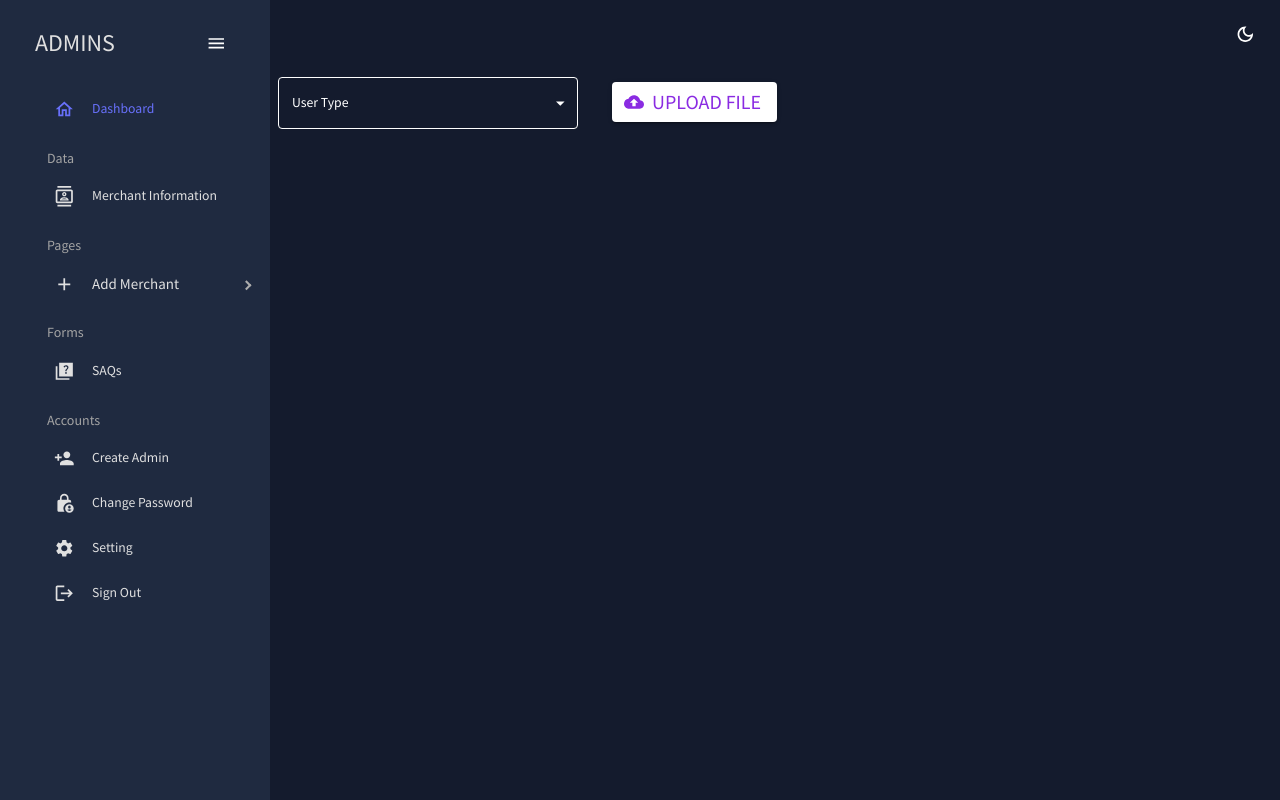
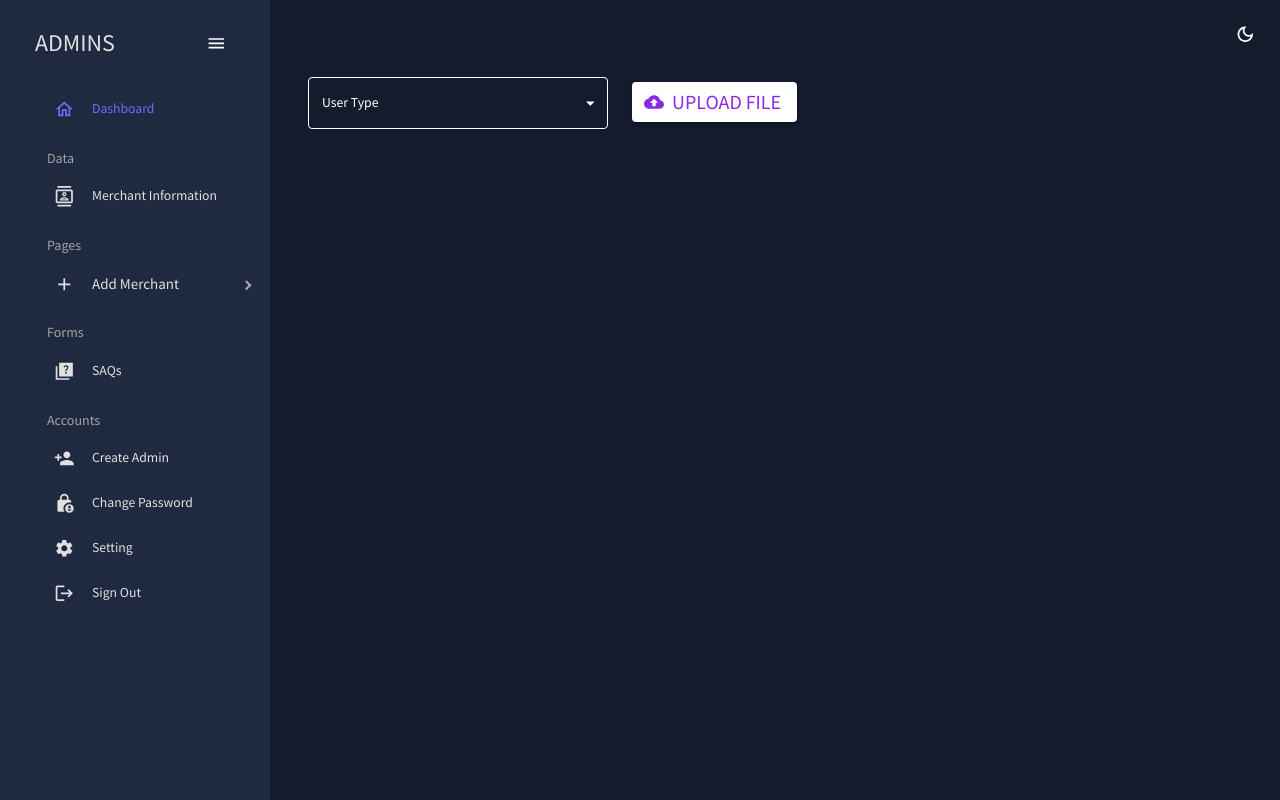
Before and after one commit to Kalashtyagi/HDFC, a React (Create React App) app: page /bulkupload in a window 1280 px wide. Built offline with nearby package versions, Linux system fonts and the light colour scheme.

Commit message:
--stick sidebar

```diff
--- a/src/scenes/ChangePassword/ChangePass.js
+++ b/src/scenes/ChangePassword/ChangePass.js
@@ -12,9 +12,12 @@ import useMediaQuery from "@mui/material/useMediaQuery";
 import Header from "../../components/Header";
 import CloudUploadIcon from "@mui/icons-material/CloudUpload";
 import { styled } from "@mui/material/styles";
+import { SidebarContext } from "../global/SidebarContext";
+import { useContext } from "react";
 
 const ChangePass = () => {
   const isNonMobile = useMediaQuery("(min-width:600px)");
+  const { isCollapsed } = useContext(SidebarContext);
 
   const [openModal, setOpenModal] = useState(false);
 
@@ -57,7 +60,13 @@ const ChangePass = () => {
   };
 
   return (
-    <Box m="20px">
+    <Box
+      m="20px"
+      sx={{
+        marginLeft: isCollapsed ? "100px" : "300px",
+        transition: "margin-left 0.3s",
+      }}
+    >
       <Box display="flex" justifyContent="space-between">
         <Header title="Change Password" subtitle="Create a New Password" />
       </Box>
--- a/src/scenes/SAQ/index.js
+++ b/src/scenes/SAQ/index.js
@@ -1,4 +1,4 @@
-import React from "react";
+import React, { useContext } from "react";
 import { useState, useEffect } from "react";
 import { styled } from "@mui/material/styles";
 import Box from "@mui/material/Box";
@@ -12,6 +12,7 @@ import FormControl from "@mui/material/FormControl";
 import Select from "@mui/material/Select";
 import { Button, TextField } from "@mui/material";
 import DataTable from "react-data-table-component";
+import { SidebarContext } from "../global/SidebarContext";
 
 const ITEM_HEIGHT = 48;
 const ITEM_PADDING_TOP = 8;
@@ -41,6 +42,8 @@ export default function Saq() {
   const [apiData, setApiData] = useState([]);
   const [query, setQuery] = useState("");
   const [record, setRecord] = useState(apiData);
+  const { isCollapsed } = useContext(SidebarContext);
+
   const handleMenuItemClick = (event, id) => {
     setId(id);
   };
@@ -129,7 +132,13 @@ export default function Saq() {
   console.log("person", id);
   return (
     <>
-      <Box gridRow="span 6" sx={{ flexGrow: 1 }}>
+      <Box
+        gridRow="span 6"
+        sx={{
+          marginLeft: isCollapsed ? "100px" : "300px",
+          transition: "margin-left 0.3s",
+        }}
+      >
         <Grid container spacing={2} style={{ justifyContent: "space-between" }}>
           <Grid item xs={4}>
             <FormControl sx={{ m: 1, width: 300 }}>
@@ -165,15 +174,17 @@ export default function Saq() {
             ></TextField>
           </Grid>
         </Grid>
+
+        <DataTable
+          columns={columns}
+          data={apiData}
+          selectableRows
+          fixedHeader
+          pagination
+        />
       </Box>
+
       <br />
-      <DataTable
-        columns={columns}
-        data={apiData}
-        selectableRows
-        fixedHeader
-        pagination
-      />
     </>
   );
 }
--- a/src/scenes/Update/Update.js
+++ b/src/scenes/Update/Update.js
@@ -3,9 +3,12 @@ import useMediaQuery from "@mui/material/useMediaQuery";
 import Header from "../../components/Header";
 import CloudUploadIcon from "@mui/icons-material/CloudUpload";
 import { styled } from "@mui/material/styles";
+import { SidebarContext } from "../global/SidebarContext";
+import { useContext } from "react";
 
 const Update = () => {
   const isNonMobile = useMediaQuery("(min-width:600px)");
+  const { isCollapsed } = useContext(SidebarContext);
 
   const handleSubmit = async (event) => {
     event.preventDefault();
@@ -38,7 +41,13 @@ const Update = () => {
   };
 
   return (
-    <Box m="20px">
+    <Box
+      m="20px"
+      sx={{
+        marginLeft: isCollapsed ? "100px" : "300px",
+        transition: "margin-left 0.3s",
+      }}
+    >
       <Box display="flex" justifyContent="space-between">
         <Header title="Edit Admin Data" />
       </Box>
--- a/src/scenes/contacts/index.jsx
+++ b/src/scenes/contacts/index.jsx
@@ -4,10 +4,13 @@ import { tokens } from "../../theme";
 import { mockDataContacts } from "../../data/mockData";
 import Header from "../../components/Header";
 import { useTheme } from "@mui/material";
+import { SidebarContext } from "../global/SidebarContext";
+import { useContext } from "react";
 
 const Contacts = () => {
   const theme = useTheme();
   const colors = tokens(theme.palette.mode);
+  const { isCollapsed } = useContext(SidebarContext);
 
   const columns = [
     { field: "id", headerName: "ID", flex: 0.5 },
@@ -53,7 +56,13 @@ const Contacts = () => {
   ];
 
   return (
-    <Box m="20px">
+    <Box
+      m="20px"
+      sx={{
+        marginLeft: isCollapsed ? "100px" : "300px",
+        transition: "margin-left 0.3s",
+      }}
+    >
       <Header
         title="CONTACTS"
         subtitle="List of Contacts for Future Reference"
--- a/src/scenes/createAdmin/CreateAdmin.js
+++ b/src/scenes/createAdmin/CreateAdmin.js
@@ -8,10 +8,14 @@ import MenuItem from "@mui/material/MenuItem";
 import FormControl from "@mui/material/FormControl";
 import Select from "@mui/material/Select";
 import React from "react";
+import { SidebarContext } from "../global/SidebarContext";
+import { useContext } from "react";
 
 const CreateAdmin = () => {
   const isNonMobile = useMediaQuery("(min-width:600px)");
   const [type, setType] = React.useState("");
+  const { isCollapsed } = useContext(SidebarContext);
+
   const handleChange = (event) => {
     setType(event.target.value);
   };
@@ -47,7 +51,13 @@ const CreateAdmin = () => {
   };
 
   return (
-    <Box m="20px">
+    <Box
+      m="20px"
+      sx={{
+        marginLeft: isCollapsed ? "100px" : "300px",
+        transition: "margin-left 0.3s",
+      }}
+    >
       <Box display="flex" justifyContent="space-between">
         <Header title="Create Admin" subtitle="Create a New Admin" />
       </Box>
--- a/src/scenes/dashboard/index.jsx
+++ b/src/scenes/dashboard/index.jsx
@@ -25,13 +25,22 @@ import RadioGroup from "@mui/material/RadioGroup";
 import FormControlLabel from "@mui/material/FormControlLabel";
 import FormControl from "@mui/material/FormControl";
 import FormLabel from "@mui/material/FormLabel";
+import { SidebarContext } from "../global/SidebarContext";
+import { useContext } from "react";
 
 const Dashboard = () => {
   const theme = useTheme();
   const colors = tokens(theme.palette.mode);
+  const { isCollapsed } = useContext(SidebarContext);
 
   return (
-    <Box m="20px">
+    <Box
+      m="20px"
+      sx={{
+        marginLeft: isCollapsed ? "100px" : "300px",
+        transition: "margin-left 0.3s",
+      }}
+    >
       {/* HEADER */}
       <Box display="flex" justifyContent="space-between" alignItems="center">
         <Header title="DASHBOARD" subtitle="New Merchant-overview" />
--- a/src/scenes/form/Bulkupload.js
+++ b/src/scenes/form/Bulkupload.js
@@ -1,4 +1,4 @@
-import React from 'react'
+import React from "react";
 import { useState, useEffect } from "react";
 import { styled } from "@mui/material/styles";
 import Box from "@mui/material/Box";
@@ -13,7 +13,8 @@ import Select from "@mui/material/Select";
 import { Button, TextField } from "@mui/material";
 import DataTable from "react-data-table-component";
 import CloudUploadIcon from "@mui/icons-material/CloudUpload";
-
+import { SidebarContext } from "../global/SidebarContext";
+import { useContext } from "react";
 
 function getStyles(name, personName, theme) {
   return {
@@ -23,7 +24,6 @@ function getStyles(name, personName, theme) {
         : theme.typography.fontWeightMedium,
   };
 }
-
 
 const ITEM_HEIGHT = 48;
 const ITEM_PADDING_TOP = 8;
@@ -50,14 +50,12 @@ const CustomOutlinedInput = styled(OutlinedInput)({
   },
 });
 
-
 const hardcodedOptions = [
-  { id: 1, name: ' 1' },
-  { id: 2, name: ' 2' },
-  { id: 3, name: '3' },
-  { id: 4, name: ' 4' },
+  { id: 1, name: " 1" },
+  { id: 2, name: " 2" },
+  { id: 3, name: "3" },
+  { id: 4, name: " 4" },
 ];
-
 
 const Bulkupload = () => {
   const theme = useTheme();
@@ -66,6 +64,7 @@ const Bulkupload = () => {
   const [apiData, setApiData] = useState([]);
   const [query, setQuery] = useState("");
   const [id, setId] = useState();
+  const { isCollapsed } = useContext(SidebarContext);
 
   const handleMenuItemClick = (event, id) => {
     setId(id);
@@ -92,13 +91,23 @@ const Bulkupload = () => {
 
   return (
     <div>
- <Box gridRow="span 6" sx={{ flexGrow: 1 }}>
-        <Grid container spacing={2} >
+      <Box
+        gridRow="span 6"
+        sx={{
+          flexGrow: 1,
+          marginLeft: isCollapsed ? "100px" : "300px",
+          transition: "margin-left 0.3s",
+        }}
+      >
+        <Grid container spacing={2}>
           <Grid item xs={4}>
-
             <FormControl sx={{ m: 1, width: 300 }}>
-              <InputLabel id="demo-multiple-name-label" style={{color:'white'}}>User Type</InputLabel>
-
+              <InputLabel
+                id="demo-multiple-name-label"
+                style={{ color: "white" }}
+              >
+                User Type
+              </InputLabel>
 
               <Select
                 labelId="demo-multiple-name-label"
@@ -132,9 +141,7 @@ const Bulkupload = () => {
               </Select>
             </FormControl>
           </Grid>
-         <Grid item sx={2}
-         style={{marginTop:'13px'}}
-         >
+          <Grid item sx={2} style={{ marginTop: "13px" }}>
             <Button
               component="label"
               variant="contained"
@@ -152,9 +159,8 @@ const Bulkupload = () => {
           </Grid>
         </Grid>
       </Box>
+    </div>
+  );
+};
 
-    </div>
-  )
-}
-
-export default Bulkupload
+export default Bulkupload;
--- a/src/scenes/form/index.jsx
+++ b/src/scenes/form/index.jsx
@@ -3,9 +3,12 @@ import useMediaQuery from "@mui/material/useMediaQuery";
 import Header from "../../components/Header";
 import CloudUploadIcon from "@mui/icons-material/CloudUpload";
 import { styled } from "@mui/material/styles";
+import { SidebarContext } from "../global/SidebarContext";
+import { useContext } from "react";
 
 const Form = () => {
   const isNonMobile = useMediaQuery("(min-width:600px)");
+  const { isCollapsed } = useContext(SidebarContext);
 
   const handleSubmit = async (event) => {
     event.preventDefault();
@@ -49,7 +52,13 @@ const Form = () => {
   });
 
   return (
-    <Box m="20px">
+    <Box
+      m="20px"
+      sx={{
+        marginLeft: isCollapsed ? "100px" : "300px",
+        transition: "margin-left 0.3s",
+      }}
+    >
       <Box display="flex" justifyContent="space-between">
         <Header title="ADD MERCHANT" subtitle="Create a New Merchant Profile" />
         {/* <Button
--- a/src/scenes/global/Sidebar.jsx
+++ b/src/scenes/global/Sidebar.jsx
@@ -1,4 +1,4 @@
-import React, { useState } from "react";
+import React, { useState, useContext } from "react";
 import { ProSidebar, Menu, MenuItem, SubMenu } from "react-pro-sidebar";
 import { Box, IconButton, Typography, useTheme } from "@mui/material";
 import { Link } from "react-router-dom";
@@ -14,6 +14,7 @@ import AddIcon from "@mui/icons-material/Add";
 import FileCopyIcon from "@mui/icons-material/FileCopy";
 import SettingsIcon from "@mui/icons-material/Settings";
 import LockPersonIcon from "@mui/icons-material/LockPerson";
+import { SidebarContext } from "./SidebarContext";
 
 const Item = ({ title, to, icon, selected, setSelected }) => {
   const theme = useTheme();
@@ -36,13 +37,42 @@ const Item = ({ title, to, icon, selected, setSelected }) => {
 const Sidebar = () => {
   const theme = useTheme();
   const colors = tokens(theme.palette.mode);
-  const [isCollapsed, setIsCollapsed] = useState(false);
+  // const [isCollapsed, setIsCollapsed] = useState(false);
   const [selected, setSelected] = useState("Dashboard");
   const [dialogOpen, setDialogOpen] = useState(false);
+  const { isCollapsed, setIsCollapsed } = useContext(SidebarContext);
+
+  const handleToggleSidebar = () => {
+    setIsCollapsed(!isCollapsed);
+  };
 
   return (
     <Box
+      // sx={{
+      //   "& .pro-sidebar-inner": {
+      //     background: `${colors.primary[400]} !important`,
+      //   },
+      //   "& .pro-icon-wrapper": {
+      //     backgroundColor: "transparent !important",
+      //   },
+      //   "& .pro-inner-item": {
+      //     padding: "5px 35px 5px 20px !important",
+      //   },
+      //   "& .pro-inner-item:hover": {
+      //     color: "#868dfb !important",
+      //   },
+      //   "& .pro-menu-item.active": {
+      //     color: "#6870fa !important",
+      //   },
+      // }}
       sx={{
+        position: "fixed",
+        top: 0, // Start from the top of the viewport
+        left: 0,
+        width: isCollapsed ? "80px" : "250px",
+        transition: "width 0.3s",
+        height: "100vh", // Full viewport height
+        // overflowY: 'auto',
         "& .pro-sidebar-inner": {
           background: `${colors.primary[400]} !important`,
         },
@@ -64,7 +94,8 @@ const Sidebar = () => {
         <Menu iconShape="square">
           {/* LOGO AND MENU ICON */}
           <MenuItem
-            onClick={() => setIsCollapsed(!isCollapsed)}
+            // onClick={() => setIsCollapsed(!isCollapsed)}
+            onClick={handleToggleSidebar}
             icon={isCollapsed ? <MenuOutlinedIcon /> : undefined}
             style={{
               margin: "10px 0 20px 0",
@@ -135,7 +166,7 @@ const Sidebar = () => {
               />
               <Item
                 title="Add Bulk Order"
-                to="bulkupload"
+                to="/bulkupload"
                 icon={<FileCopyIcon />}
                 selected={selected}
                 setSelected={setSelected}
```
Also changed, not shown: src/index.js (+6 -4 lines). Lines whose indentation alone changed are shown as unchanged.
